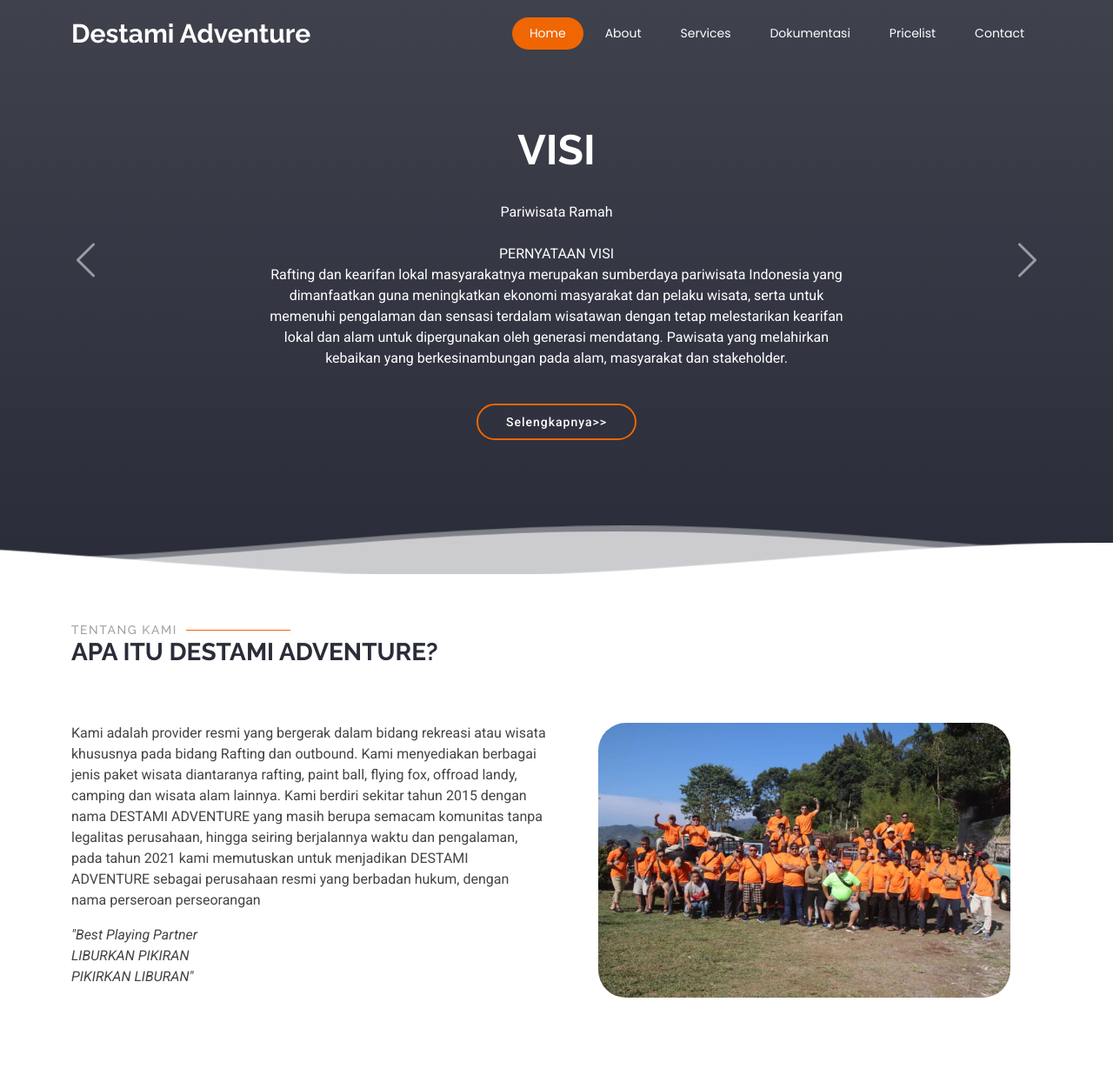
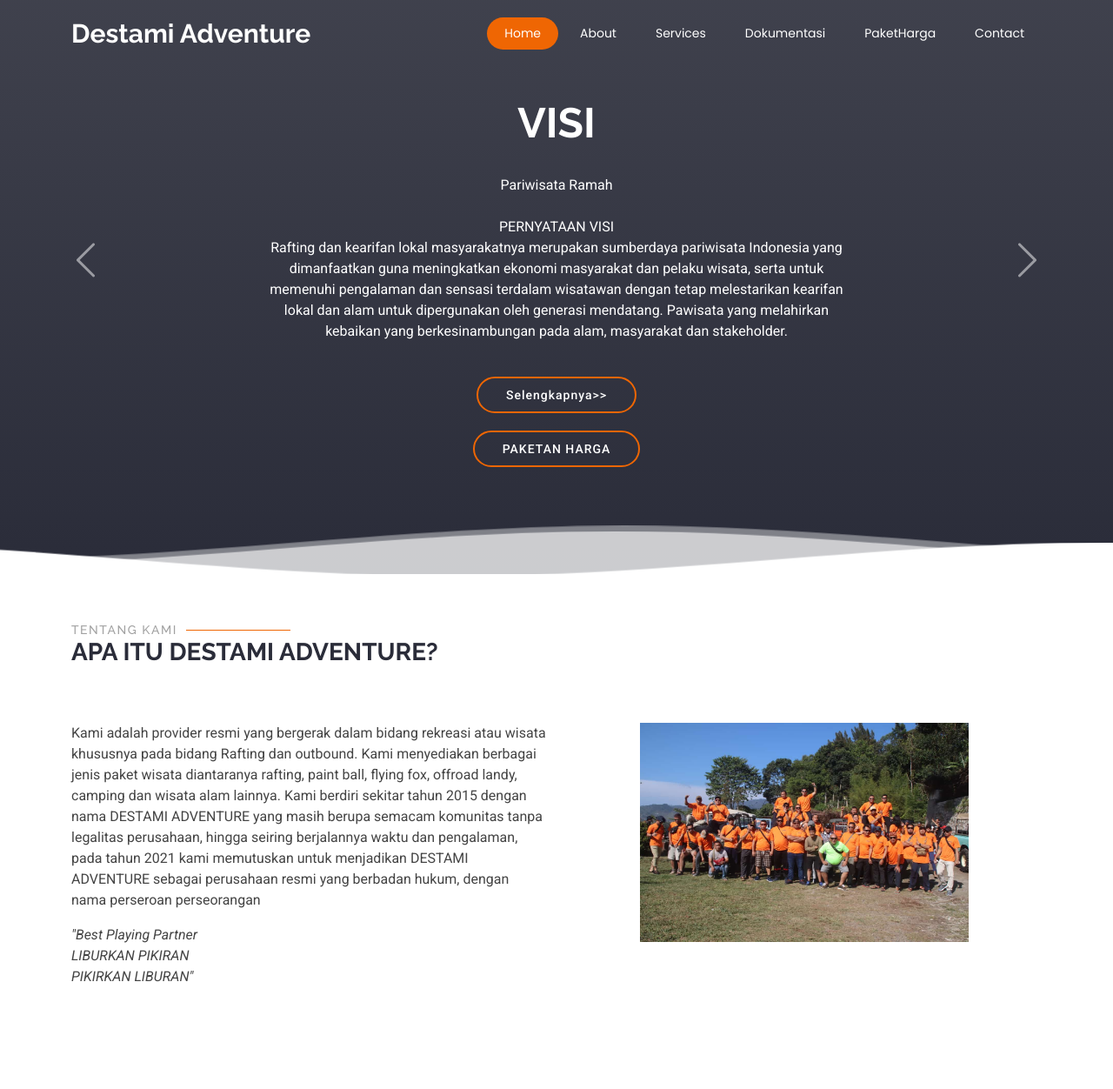
Before and after one commit to arash3355/DestamiAdventure, a plain HTML site: page index.html in a window 1280 px wide. Shown: the top 1252 px of the page at 87% size. Drawn offline with Linux system fonts and the light colour scheme.

Commit message:
Update index.html

```diff
--- a/index.html
+++ b/index.html
@@ -54,7 +54,7 @@
           <li><a href="#about">About</a></li>
           <li><a href="#services">Services</a></li>
           <li><a href="#dokumentasi">Dokumentasi</a></li>
-          <li><a href="pricelist.html">Pricelist</a></li>
+          <li><a href="pricelist.html">PaketHarga</a></li>
           <li><a href="#contact">Contact</a></li>
         </ul>
         <i class="mobile-nav-toggle d-xl-none bi bi-list"></i>
@@ -76,6 +76,7 @@
             <h2 class="animate__animated animate__fadeInDown">Selamat datang di <span>Destami Adventure</span></h2>
             <p class="animate__animated animate__fadeInUp">Buka gerbang menuju tempat wisata impianmu bersama Destami Adventure, dan wujudkan perjalanan yang selalu kamu inginkan</p>
             <a href="#about" class="btn-get-started animate__animated animate__fadeInUp scrollto">Selengkapnya>></a>
+            <a href="/pricelist.html" class="btn-get-started animate__animated animate__fadeInUp scrollto">PAKETAN HARGA</a>
           </div>
         </div>
 
@@ -89,6 +90,7 @@
               Rafting dan kearifan lokal masyarakatnya merupakan sumberdaya pariwisata Indonesia yang dimanfaatkan guna meningkatkan ekonomi masyarakat dan pelaku wisata, serta untuk memenuhi pengalaman dan sensasi terdalam wisatawan dengan tetap melestarikan kearifan lokal dan alam untuk dipergunakan oleh generasi mendatang. Pawisata yang melahirkan kebaikan yang berkesinambungan pada alam, masyarakat dan stakeholder.
             </p>
             <a href="#about" class="btn-get-started animate__animated animate__fadeInUp scrollto">Selengkapnya>></a>
+            <a href="/pricelist.html" class="btn-get-started active animate__animated animate__fadeInUp scrollto">PAKETAN HARGA</a>
           </div>
         </div>
 
@@ -101,6 +103,7 @@
               Ikut serta terlibat melestarikan lingkungan yang menjadi penopang utama keberlangsungan wisata.
               </p>
             <a href="#about" class="btn-get-started animate__animated animate__fadeInUp scrollto">Selengkapnya>></a>
+            <a href="/pricelist.html" class="btn-get-started active animate__animated animate__fadeInUp scrollto">PAKETAN HARGA</a>
           </div>
         </div>
 
@@ -154,7 +157,7 @@
             </div>
           </div>
           <div class="col-lg-6 px-md-5 px-0 py-5 py-md-0">
-            <img src="assets/img/gambar5.jpg" alt="" class="img-fluid rounded-5" width="500">
+            <img src="assets/img/gambar5.jpg" alt="" class="img-fluid rounded-5 px-5" width="500">
           </div>
         </div>
       </div>
@@ -604,8 +607,8 @@
 
             <div class="swiper-slide">
               <div class="testimonial-item">
-                <img src="assets/img/testimonials/testi-2.jpg" class="testimonial-img" alt="">
-                <h3>Eva Mulyani</h3>
+                <img src="" class="testimonial-img" alt="">
+                <h3>Eva Angelina</h3>
                 <h4>Perawat</h4>
                 <div class="stars">
                   <i class="bi bi-star-fill"></i><i class="bi bi-star-fill"></i><i class="bi bi-star-fill"></i><i class="bi bi-star-fill"></i><i class="bi bi-star-fill"></i>
```
